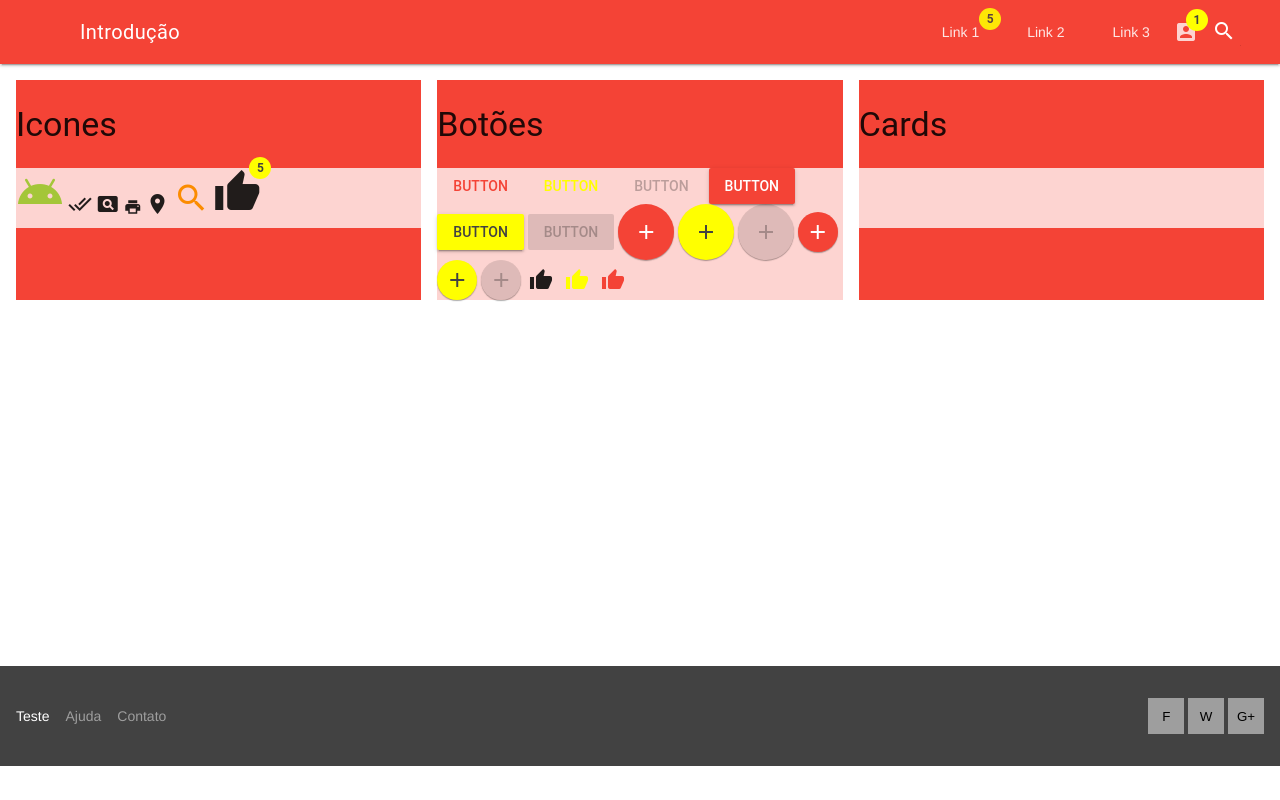
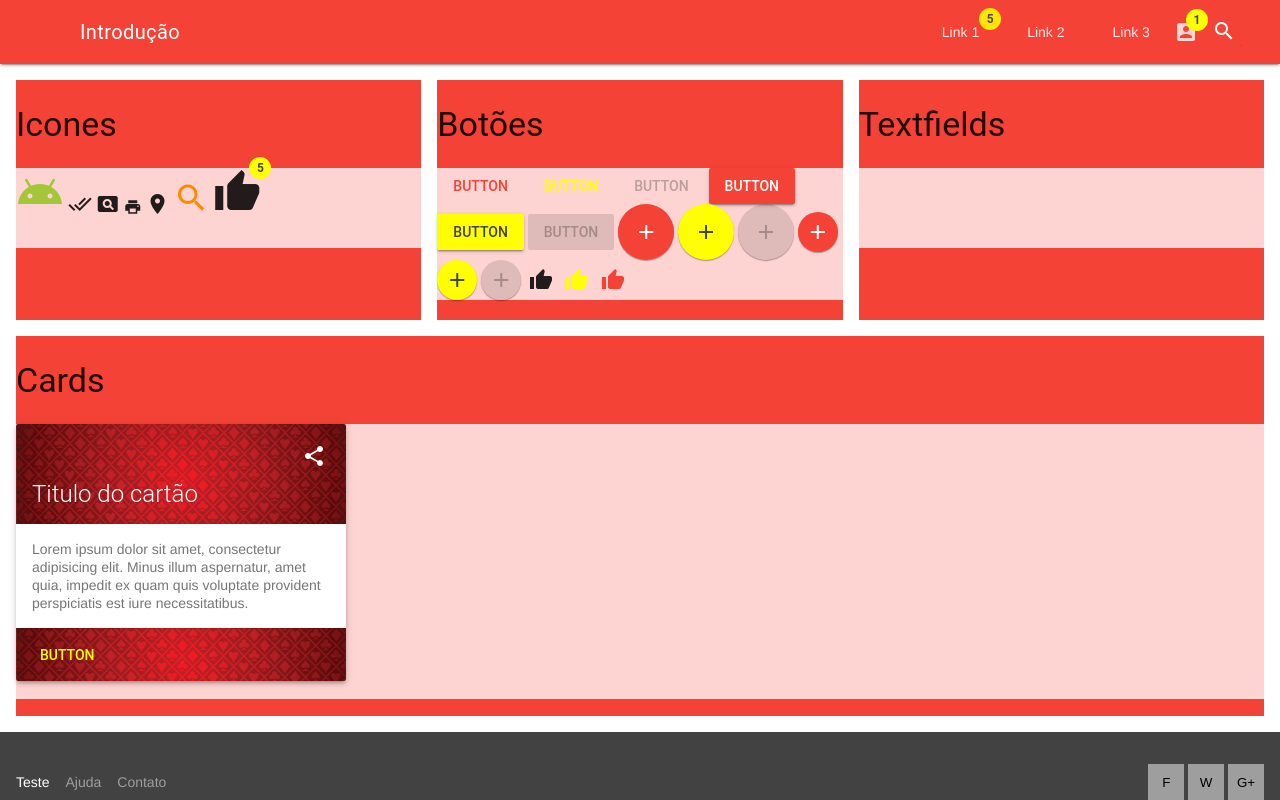
Before and after one commit to bruckbmrj/material-design-lite-teste, a plain HTML site: page index.html in a window 1280 px wide. Drawn offline with nearby package versions, Linux system fonts and the light colour scheme.

Commit message:
cards
implementação do card

```diff
--- a/index.html
+++ b/index.html
@@ -105,7 +105,7 @@
 							<button class="mdl-button mdl-js-button mdl-button--primary mdl-button--fab mdl-button--mini-fab"><i class="material-icons">add</i></button>
 							<button class="mdl-button mdl-js-button mdl-button--accent mdl-js-ripple-effect mdl-button--fab mdl-button--mini-fab"><i class="material-icons">add</i></button>
 							<button class="mdl-button mdl-js-button mdl-button--fab mdl-button--mini-fab" disabled=""><i class="material-icons">add</i></button>
-
+							<!-- botões - icones -->
 							<button class="mdl-button mdl-js-button mdl-button--icon ">
 							<i class="material-icons">thumb_up</i>
 							</button>
@@ -121,8 +121,30 @@
 					</div>
 
 					<div class="mdl-cell mdl-cell--4-col ">
+						<h3>Textfields</h3>
+						<div class="backgroud-claro">
+
+						</div>
+					</div>
+
+					<div class="mdl-cell mdl-cell--12-col cell_card">
 						<h3>Cards</h3>
-						<div class="backgroud-claro">
+						<div class="backgroud-claro_card">
+
+							<div class="mdl-card mdl-shadow--3dp demo_card">
+								<div class="mdl-card__title">
+									<h2 class="mdl-card__title-text">Titulo do cartão</h2>
+								</div>
+								<div class="mdl-card__supporting-text">
+									Lorem ipsum dolor sit amet, consectetur adipisicing elit. Minus illum aspernatur, amet quia, impedit ex quam quis voluptate provident perspiciatis est iure necessitatibus.
+								</div>
+								<div class="mdl-card__actions mdl-card--border">
+									<button class="mdl-button mdl-js-button mdl-button--accent mdl-js-ripple-effect">button</button>
+								</div>
+								<div class="mdl-card__menu" >
+									<button class="mdl-button mdl-js-button mdl-js-ripple-effect mdl-button--icon"><i class="material-icons">share</i></button>
+								</div>
+							</div>
 
 						</div>
 					</div>
--- a/style_alt.css
+++ b/style_alt.css
@@ -1,7 +1,7 @@
 /* definir cor da célula do grid e o tamanho */
 .mdl-cell{
 	background-color: #f44336;
-	min-height: 180px;
+	min-height: 240px;
 }
 
 .mdl-grid{
@@ -10,7 +10,8 @@
 
 .backgroud-claro{
 	background-color: #fdd4d1;
-	min-height: 60px;
+	min-height: 80px;
+	max-height: 270px;
 }
 
 /*  media para criar uma div para deixar o footer la embaixo */
@@ -18,7 +19,7 @@
 {
   .nula
    {
-    min-height: 350px;
+
    }
  }
 
@@ -42,3 +43,32 @@
  /*cor das fontes*/
  .laranja{color: #fb8c00}
  .verde{color: #a4c639}
+
+ /* propriedades do card */
+ .cell_card{
+ 	min-height: 380px;
+ }
+
+ .backgroud-claro_card{
+	background-color: #fdd4d1;
+	min-height: 275px;
+}
+
+ .demo_card{
+
+ }
+
+ .demo_card > .mdl-card__title{
+ 	color: #fff;
+ 	height: 100px;
+ 	background: url('Casino-Backgrounds.jpg') center / cover;
+ }
+
+  .demo_card > .mdl-card--border{
+ 	color: #fff;
+ 	background: url('Casino-Backgrounds.jpg') center / cover;
+ }
+
+  .demo_card > .mdl-card__menu{
+ 	color: #fff;
+ }
```
Also changed, not shown: Casino-Backgrounds.jpg (added).
